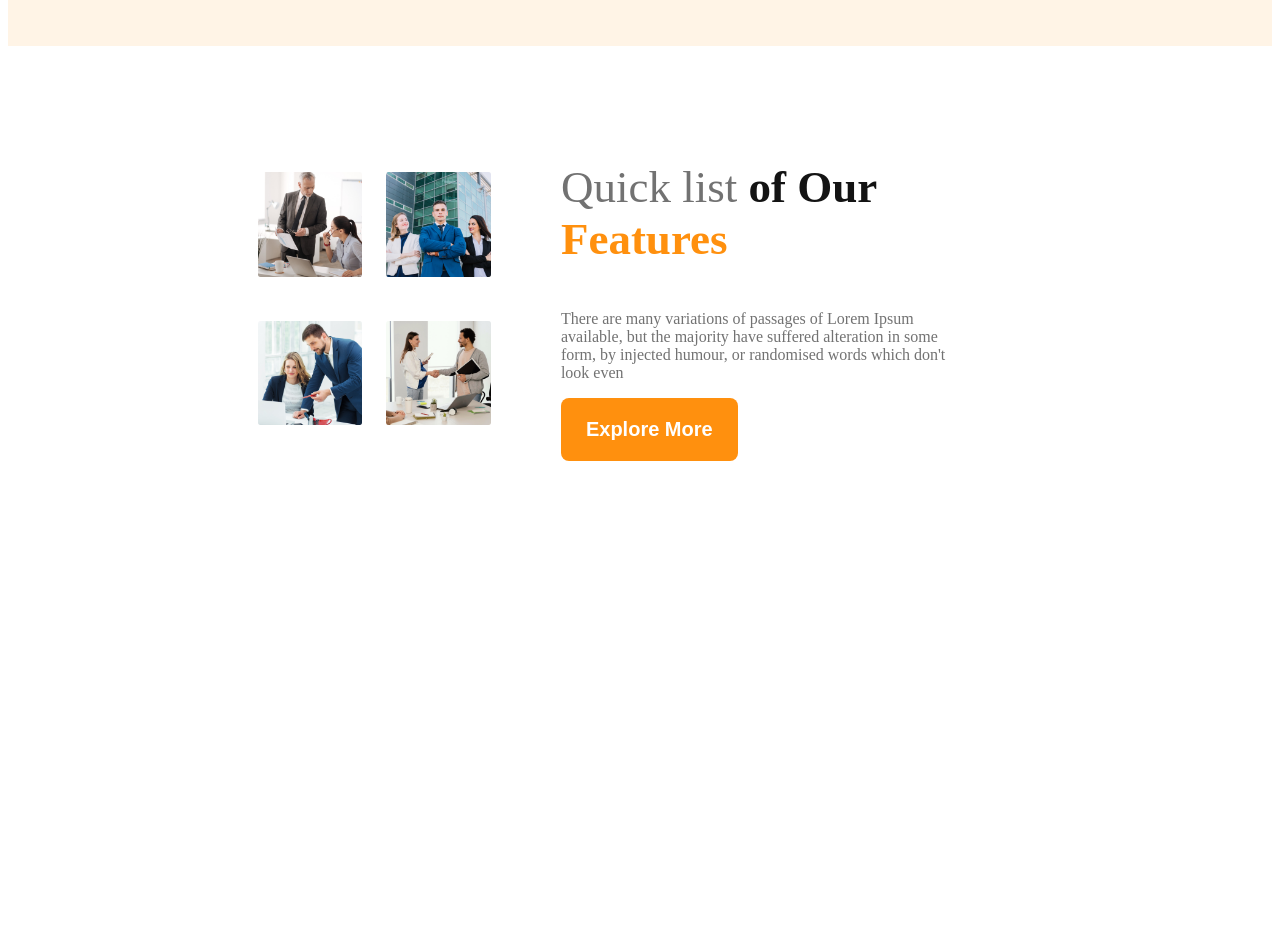
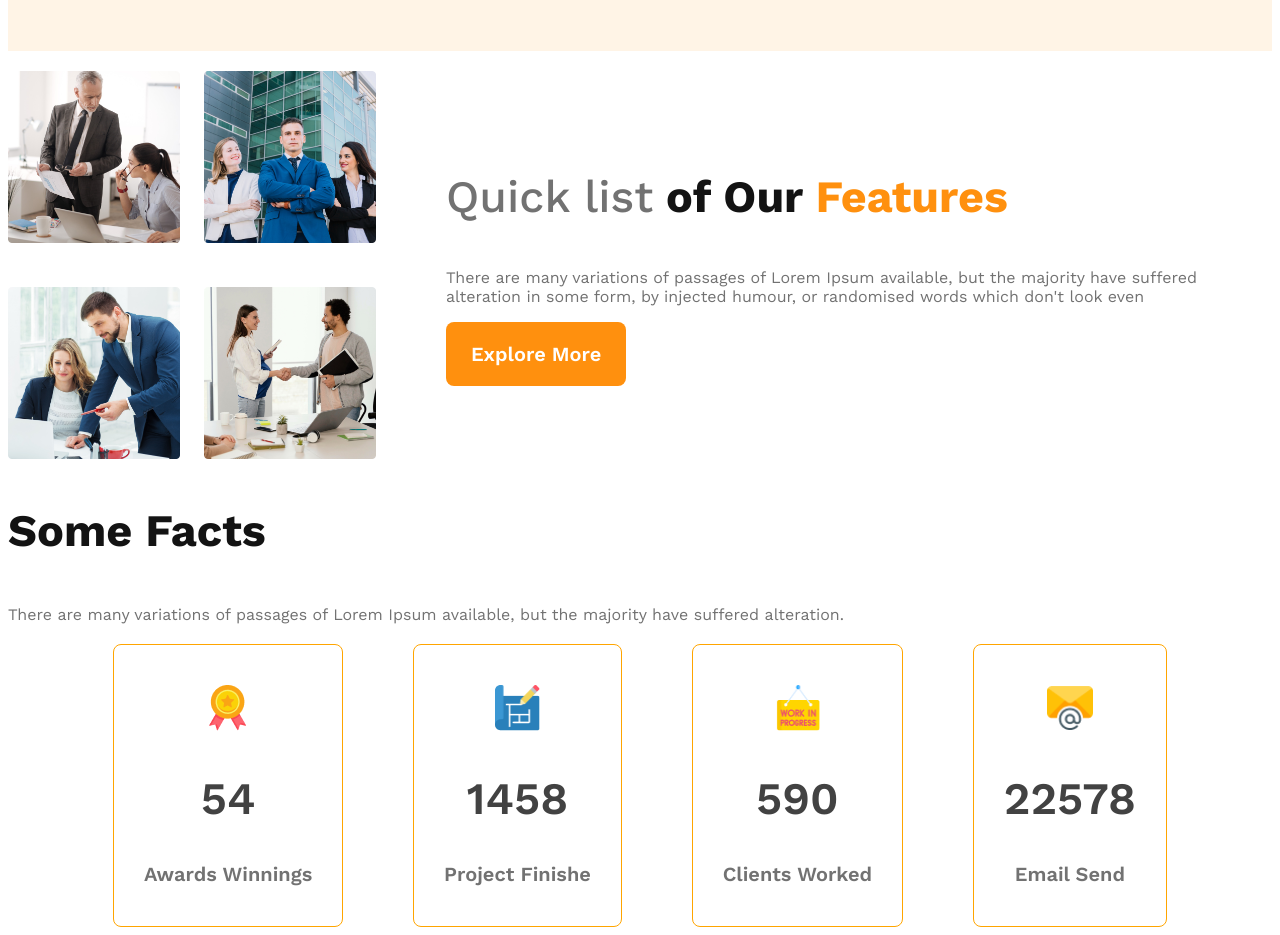
Before and after one commit to MASUDRANA520/G3-Architects-Website, a plain HTML site: page index.html in a window 1280 px wide. Shown: the part 974-1909 px from the top of the page. Before the commit the page ends 1513 px from the top, so only its background shows below. Drawn offline with nearby package versions, Linux system fonts and the light colour scheme.

Commit message:
(facts-card)

```diff
--- a/index.html
+++ b/index.html
@@ -44,8 +44,35 @@
       <p class="teams-description">There are many variations of passages of Lorem Ipsum available, but the majority have suffered alteration in some form, by injected humour, or randomised words which don't look even</p>
       <button class="btn-primary">Explore More</button>
     </div>
-  </section>
+   </section>
+   <section class="some-facts">
+    <h3 class="facts-title">Some Facts</h3>
+    <p class="facts-decscription">There are many variations of passages of Lorem Ipsum available, but the majority have suffered alteration.</p>
+    <div class="facts-card-container">
+    <div class="card">
+      <img src="images/icons/ribon.png" alt="">
+      <h2 class="stats">54</h2>
+      <p class="card-title">Awards Winnings</p>
+    </div>
+    <div class="card">
+      <img src="images/icons/projects.png" alt="">
+      <h2 class="stats">1458</h2>
+      <p class="card-title">Project Finishe</p>
+    </div>
+    <div class="card">
+      <img src="images/icons/customers.png" alt="">
+      <h2 class="stats">590</h2>
+      <p class="card-title">Clients Worked</p>
+    </div>
+    <div class="card">
+      <img src="images/icons/email.png" alt="">
+      <h2 class="stats">22578</h2>
+      <p class="card-title">Email Send</p>
+    </div>
+    </div>
+  </div>
 
+   </section>
   </main>
   <footer>
 
--- a/style.css
+++ b/style.css
@@ -1,4 +1,4 @@
-boby{
+*boby{
   font-family: 'Work Sans', sans-serif;
 }
 
@@ -20,6 +20,7 @@ nav li{
   font-size: 1rem;
   font-weight: 500;
   margin-right: 30px;
+  font-family: Work Sans;
 }
 nav li a{
   text-decoration: none;
@@ -30,6 +31,7 @@ nav li a{
   font-family: Work Sans;
   font-size: 2.8em;
   font-weight: 700;
+  font-family: Work Sans;
 }
 /*banner style*/
 .banner-content{
@@ -38,15 +40,17 @@ nav li a{
   margin: 0px auto;
 }
 .banner-title{
-  color: var( #131313);
+  color:  #131313;
   font-size: 64px;
   font-weight: 700;
+  font-family: Work Sans;
 }
 .banner-description{
   color: #727272;
   font-size: 16px;
   font-weight: 400;
   line-height: 26px;
+  font-family: Work Sans;
 }
 .btn-primary{
   color: #FFF;
@@ -56,28 +60,30 @@ nav li a{
   background: #FF900E;
   border-style: none;
   padding: 20px 25px;
+  font-family: Work Sans;
 }
 img{
   width: 100%;
   margin-top:20px;
 }
 /*teams-style*/
+
 .teams-container{
   display: flex;
   align-items: center;
-  margin: 0px 250px;
 }
 .teams-img-container{
   display: grid;
   grid-template-columns:  repeat(2 , 1fr);
-  gap:24px;
+  gap:1.5rem;
 }
-.teams-content{
- padding: 70px;
+.teams-content , .facts-card-container{
+ padding-right: 70px;
  padding-left: 70px;
 }
 .teams-title{
-  font-size: 45px;
+  font-size: 2.8rem;
+  font-family: Work Sans;
 }
 .teams-title .span1{
   color: #727272  ;
@@ -95,8 +101,49 @@ img{
   color:  #727272;
   font-size: 16px;
   font-weight: 400;
+  font-family: Work Sans;
 }
-
+ /*FACTS SECTION*/
+.facts-card-container{
+  display: flex;
+  justify-content: space-around;
+}
+.facts-card-container .card{
+  border: 1px solid orange;
+  border-radius: 8px;
+  background: #FFF;
+  padding: 20px 30px;
+  text-align: center;
+}
+.facts-title{
+  color:  #131313;
+  font-size: 45px;
+  font-weight: 700;
+  font-family: Work Sans;
+}
+.facts-decscription{
+  color:  #727272;
+  font-size: 16px;
+  font-weight: 400;
+  line-height: 26px;
+  font-family: Work Sans;
+}
+.card img{
+  width: 45.221px;
+height: 45.221px;
+}
+.stats{
+  color:  #424242;
+  font-size: 45px;
+  font-weight: 600;
+  font-family: Work Sans;
+}
+.card-title{
+  color:  #727272;
+  font-size: 20px;
+  font-weight: 600;
+  font-family: Work Sans;
+}
 /*responsive*/
 /*mobile*/
 
@@ -104,26 +151,24 @@ img{
   header{
     padding:20px;
   }
-  nav {
+  nav ,
+  .teams-container , .facts-card-container{
     flex-direction: column;
   }
+  .facts-card-container{
+    gap:5px;
+  }
+  .teams-img-container{
+    grid-template-columns:  1fr;
+  }
 
-}
 /*tablet*/
 @media screen and (min-width:576px) and (max-width:992px){
   header{
     padding:50px;
   }
-  nav ,teams-content{
+  nav,
+  .teams-container, .facts-card-container{
     flex-direction: column;
   }
 }
-@media screen and ( min-width:576px){
-  teams-content{
-    flex-direction: column;
-    justify-content: center;
-  }
-   teams-img-container{
-      grid-template-columns: repeat(1 1fr);
-    }
-}
```
